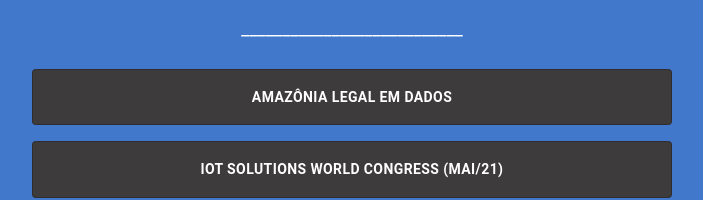
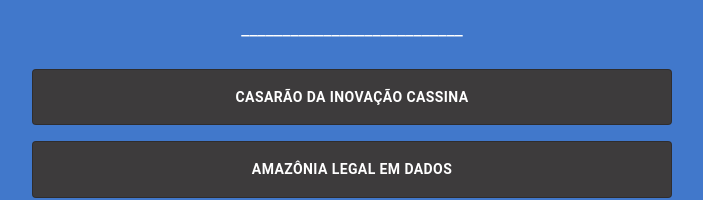
Before and after one commit to hugobraga/personal-website, a React (Create React App) app in the folder react-website/: page /instalinks in a window 1280 px wide. Shown: the part 132-332 px from the top of the page, without its empty margins (288-991 px from the left). Built offline with nearby package versions, Linux system fonts and the light colour scheme.

Commit message:
Adicionei um novo link para post do instagram.

```diff
--- a/react-website/src/components/InstaButtons.js
+++ b/react-website/src/components/InstaButtons.js
@@ -24,6 +24,15 @@ const InstaButtons = () => {
 
   return (
     <Grid container direction="column" justify="center" alignItems="center">
+     <Button
+        variant="outlined"
+        className={classes.button}
+        onClick={() => {
+          window.open("https://linktr.ee/casaraodainovacaocassina", "_blank");
+        }}
+      >
+        Casarão da Inovação Cassina
+     </Button>
      <Button
         variant="outlined"
         className={classes.button}
```
